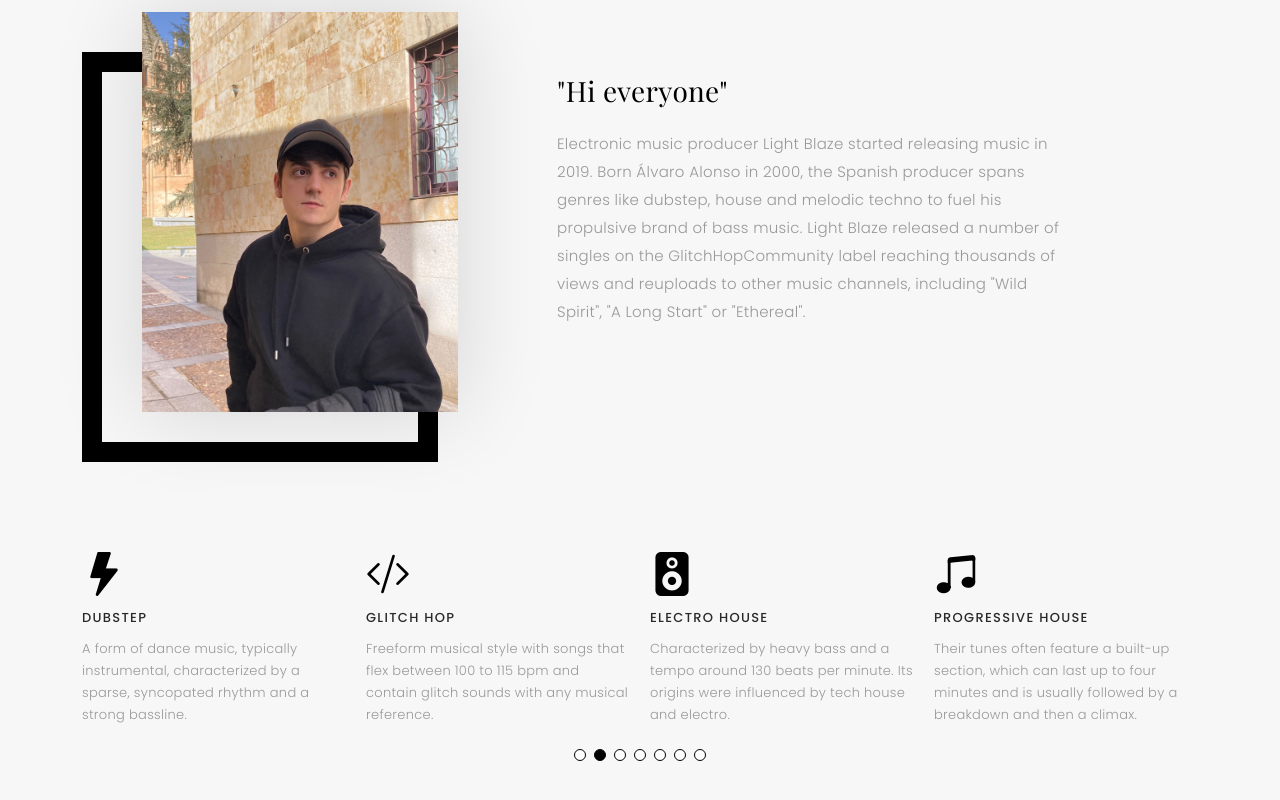
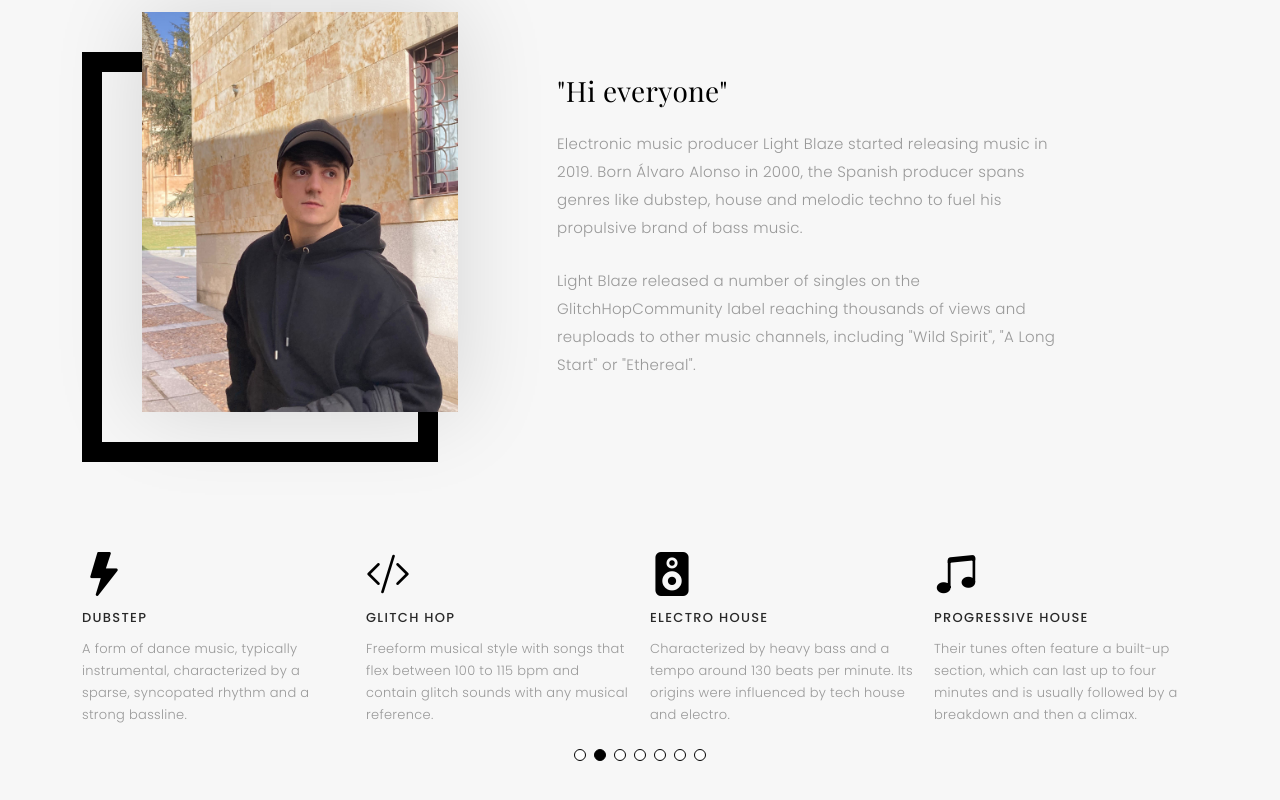
Before and after one commit to alvaral/lightblazeweb, a plain HTML site: page public/index.html in a window 1280 px wide. Shown: the part 868-1668 px from the top of the page. Drawn offline with nearby package versions, Linux system fonts and the light colour scheme; a web font is replaced by a local one.

Commit message:
add separator in bio

```diff
--- a/public/index.html
+++ b/public/index.html
@@ -95,6 +95,8 @@
                         <div class="about-descr">
                             <p class="p-heading">"Hi everyone" </p>
                             <p class="separator">Electronic music producer Light Blaze started releasing music in 2019. Born Álvaro Alonso in 2000, the Spanish producer spans genres like dubstep, house and melodic techno to fuel his propulsive brand of bass music.
+                            </p>
+                            <p class="separator">
                             Light Blaze released a number of singles on the GlitchHopCommunity label reaching thousands of views and reuploads to other music channels, including "Wild Spirit", "A Long Start" or "Ethereal".
                             </p>
                         </div>
```
